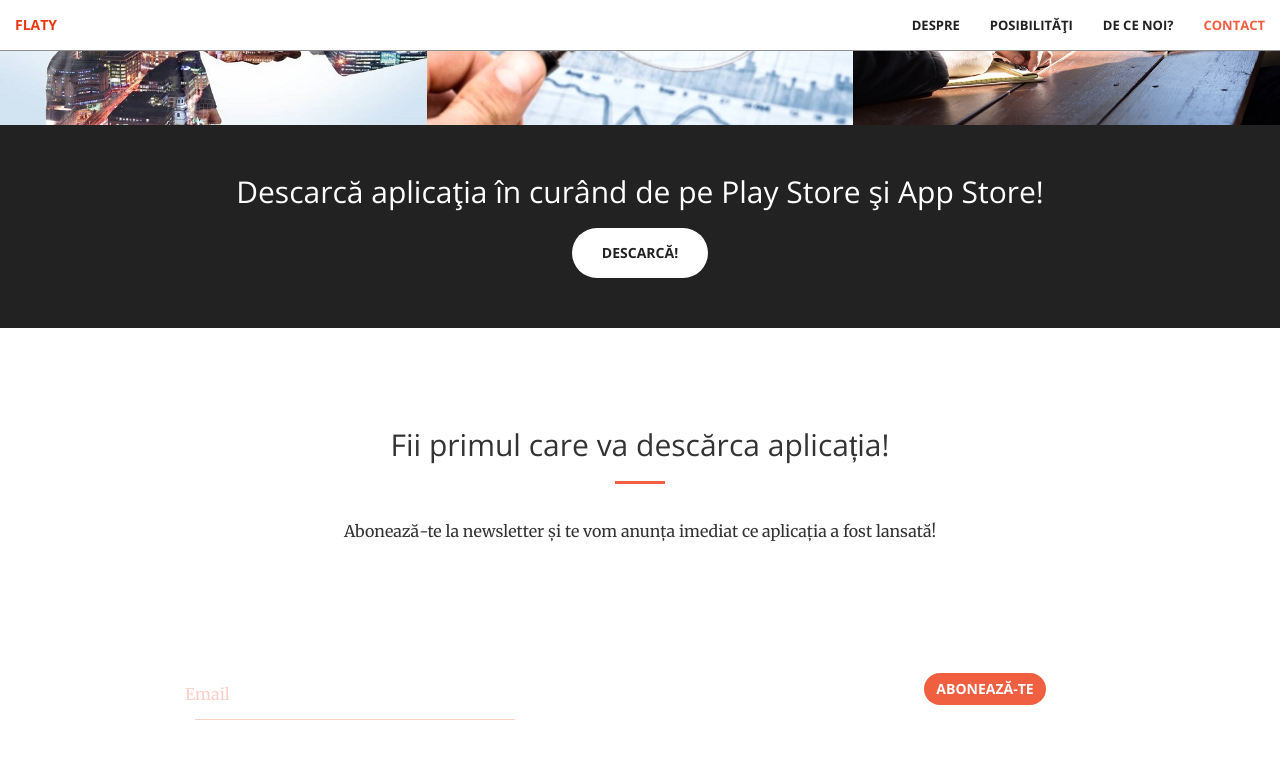
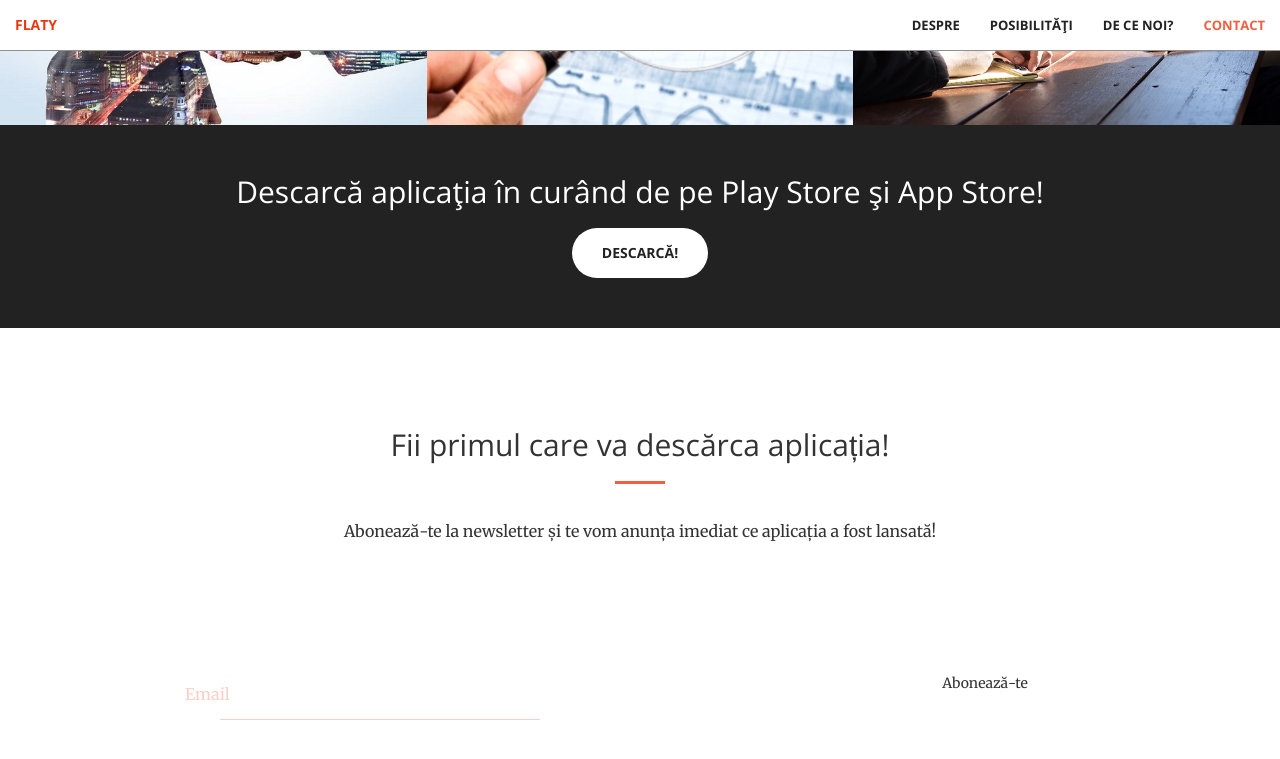
Before and after one commit to rptoma/Flaty-landing-page-2, a Jekyll site: the page built from index.html, in a window 1280 px wide and 900 px high, scrolled down 2263 px. Shown: the top 759 px of the window. Built offline with Jekyll 4.4.1, drawn with Linux system fonts in a browser that asks for light colours.

Commit message:
Update contact.html

```diff
--- a/_includes/contact.html
+++ b/_includes/contact.html
@@ -31,11 +31,11 @@
             <div class="col-md-12" style="display: block;">
                         <form>
                             <div class="form-group">
-                            <div class="col-md-9 text-right">
+                            <div class="col-md-9 text-right" style="padding-left:40px;">
                               <input type="text" required="required"/><span class="highlight"></span><span class="bar"></span>
                               <label>Email</label>
                             </div>
-                            <div class=" col-md-3 ">
+                            <div class=" col-md-3 " style="padding-top:10px>
                               <button type="submit" class="btn btn-primary">Abonează-te</button>
                             </div>
                         </div>
```
